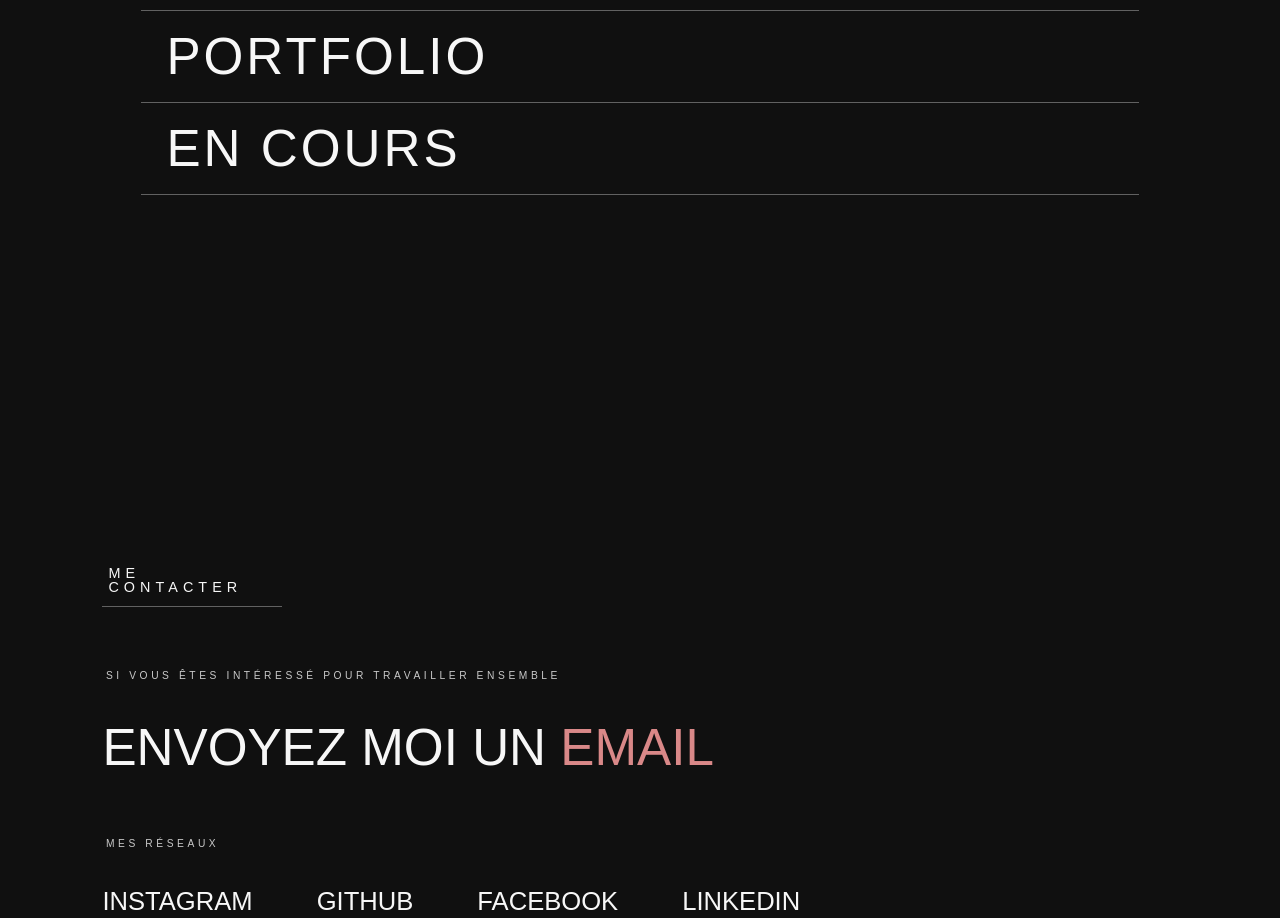
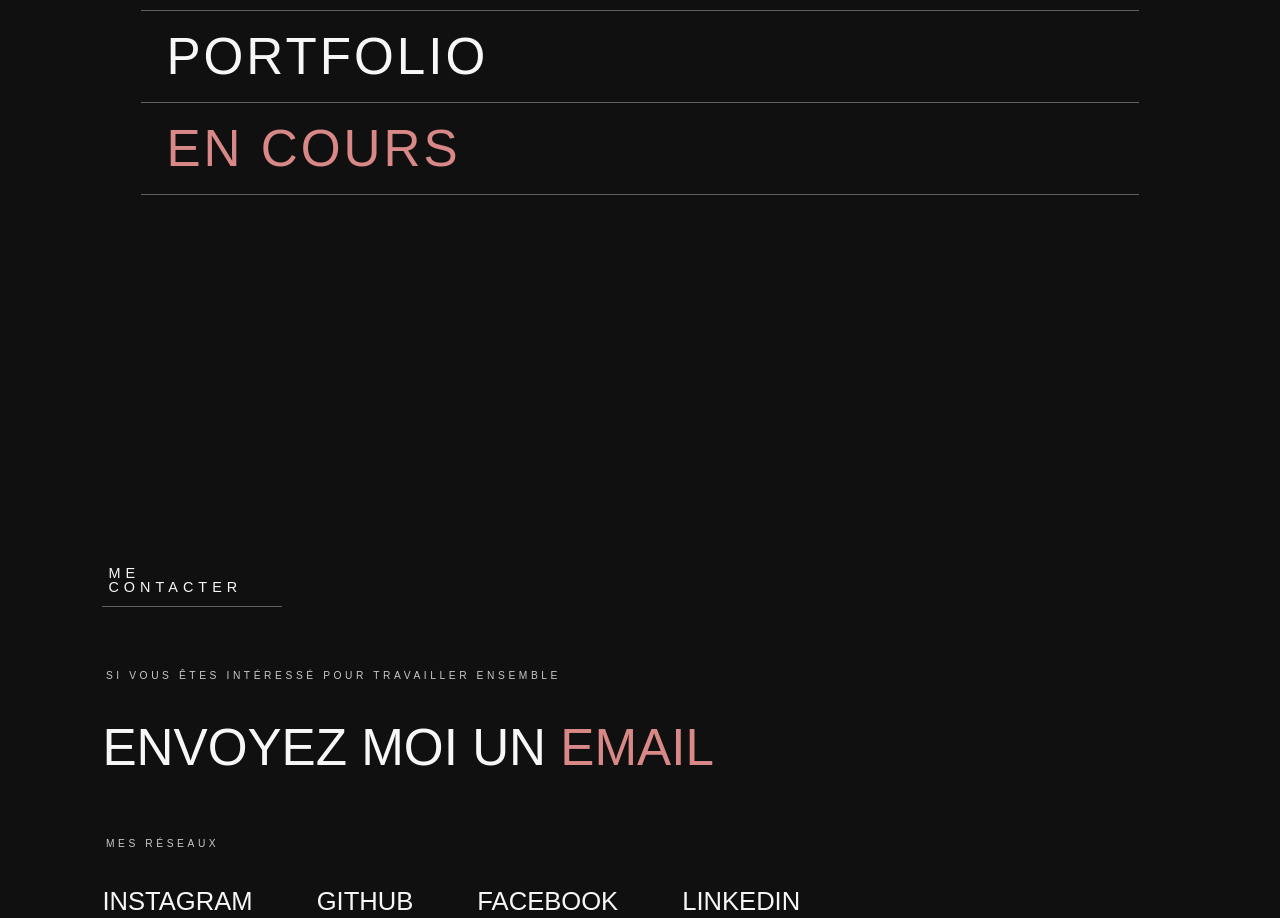
Before and after one commit to ValentinTouzinaud/Portfolio, a plain HTML site: page Portfolio/index.html in a window 1280 px wide. Shown: the part 2060-2978 px from the top of the page. Drawn offline with Linux system fonts and the light colour scheme; a web font is replaced by a local one.

Commit message:
Add files via upload

```diff
--- a/Portfolio/inc/style.css
+++ b/Portfolio/inc/style.css
@@ -319,6 +319,10 @@ body::-webkit-scrollbar {
     display: none;
     pointer-events: none;
     z-index: 10;
+}
+
+#projetEncours{
+    color: #D98888;
 }
 /* Fin de la Page 3 */
 
--- a/Portfolio/index.html
+++ b/Portfolio/index.html
@@ -120,7 +120,7 @@
                 </li>
                 <li>
                     <div class="hover">
-                        <a href=""> EN COURS </a>
+                        <a href="" id="projetEncours"> EN COURS </a>
                     </div>
                     <div class="espacementProjet"> </div>
                 </li>
```
